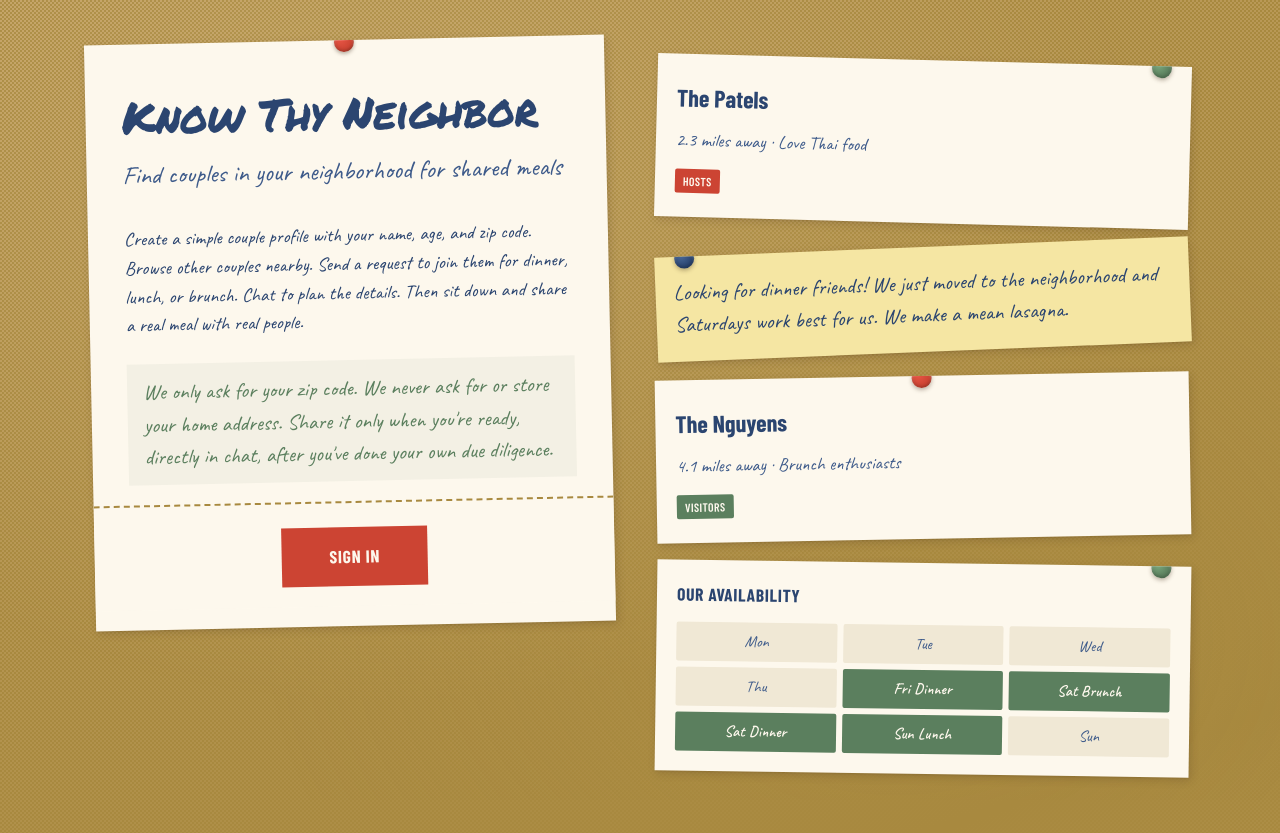
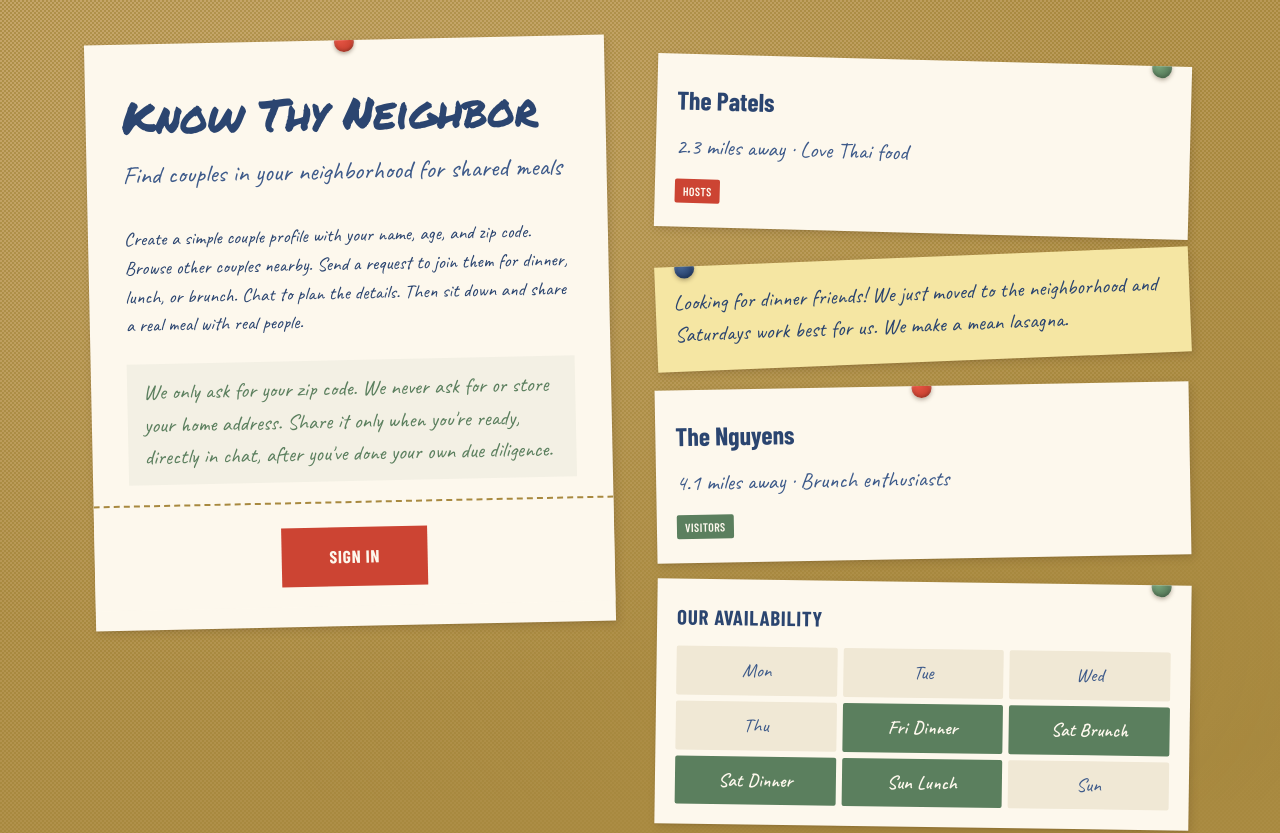
Before and after one commit to AmitKulkarni23/knowthyneighbor, a Next.js app in the folder frontend/: page / in a window 1280 px wide. Shown: the top 833 px of the page. Built offline with nearby package versions, Linux system fonts and the light colour scheme.

Commit message:
Increase font sizes on side cards: distance text, availability grid, and couple names.

```diff
--- a/frontend/src/app/page.tsx
+++ b/frontend/src/app/page.tsx
@@ -52,10 +52,10 @@ export default function Home() {
           {/* Couple card - The Patels */}
           <Card sx={{ ...rotatedCard(1.5), p: '24px 20px' }}>
             <Box sx={pinGreenSx} />
-            <Typography sx={{ fontFamily: 'var(--font-condensed), sans-serif', fontWeight: 700, fontSize: '1.5rem', color: 'var(--ink-blue)', mb: 0.75 }}>
+            <Typography sx={{ fontFamily: 'var(--font-condensed), sans-serif', fontWeight: 700, fontSize: '1.6rem', color: 'var(--ink-blue)', mb: 0.75 }}>
               The Patels
             </Typography>
-            <Typography sx={{ fontFamily: 'var(--font-handwriting), cursive', fontSize: '1.15rem', color: 'var(--ink-blue-light)', mb: 1.25 }}>
+            <Typography sx={{ fontFamily: 'var(--font-handwriting), cursive', fontSize: '1.4rem', color: 'var(--ink-blue-light)', mb: 1.25 }}>
               2.3 miles away &middot; Love Thai food
             </Typography>
             <Chip label="Hosts" size="small" sx={{ bgcolor: 'var(--pushpin-red)', color: 'var(--paper)' }} />
@@ -72,10 +72,10 @@ export default function Home() {
           {/* Couple card - The Nguyens */}
           <Card sx={{ ...rotatedCard(-1), p: '24px 20px' }}>
             <Box sx={{ ...pinRedSx as object }} />
-            <Typography sx={{ fontFamily: 'var(--font-condensed), sans-serif', fontWeight: 700, fontSize: '1.5rem', color: 'var(--ink-blue)', mb: 0.75 }}>
+            <Typography sx={{ fontFamily: 'var(--font-condensed), sans-serif', fontWeight: 700, fontSize: '1.6rem', color: 'var(--ink-blue)', mb: 0.75 }}>
               The Nguyens
             </Typography>
-            <Typography sx={{ fontFamily: 'var(--font-handwriting), cursive', fontSize: '1.15rem', color: 'var(--ink-blue-light)', mb: 1.25 }}>
+            <Typography sx={{ fontFamily: 'var(--font-handwriting), cursive', fontSize: '1.4rem', color: 'var(--ink-blue-light)', mb: 1.25 }}>
               4.1 miles away &middot; Brunch enthusiasts
             </Typography>
             <Chip label="Visitors" size="small" sx={{ bgcolor: 'var(--thumbtack-green)', color: 'var(--paper)' }} />
@@ -84,17 +84,17 @@ export default function Home() {
           {/* Calendar card */}
           <Card sx={{ ...rotatedCard(0.8), p: '20px' }}>
             <Box sx={pinGreenSx} />
-            <Typography sx={{ fontFamily: 'var(--font-condensed), sans-serif', fontWeight: 700, fontSize: '1.1rem', textTransform: 'uppercase', letterSpacing: '0.04em', color: 'var(--ink-blue)', mb: 1.5 }}>
+            <Typography sx={{ fontFamily: 'var(--font-condensed), sans-serif', fontWeight: 700, fontSize: '1.3rem', textTransform: 'uppercase', letterSpacing: '0.04em', color: 'var(--ink-blue)', mb: 1.5 }}>
               Our Availability
             </Typography>
             <Box sx={{ display: 'grid', gridTemplateColumns: 'repeat(3, 1fr)', gap: '6px' }}>
               {['Mon', 'Tue', 'Wed', 'Thu'].map((d) => (
-                <Box key={d} sx={{ p: '6px 4px', textAlign: 'center', fontFamily: 'var(--font-handwriting), cursive', fontSize: '1rem', color: 'var(--ink-blue-light)', bgcolor: 'var(--paper-aged)', borderRadius: '2px' }}>{d}</Box>
+                <Box key={d} sx={{ p: '8px 6px', textAlign: 'center', fontFamily: 'var(--font-handwriting), cursive', fontSize: '1.2rem', color: 'var(--ink-blue-light)', bgcolor: 'var(--paper-aged)', borderRadius: '2px' }}>{d}</Box>
               ))}
               {['Fri Dinner', 'Sat Brunch', 'Sat Dinner', 'Sun Lunch'].map((d) => (
-                <Box key={d} sx={{ p: '6px 4px', textAlign: 'center', fontFamily: 'var(--font-handwriting), cursive', fontSize: '1rem', color: 'var(--paper)', bgcolor: 'var(--thumbtack-green)', borderRadius: '2px', fontWeight: 600 }}>{d}</Box>
+                <Box key={d} sx={{ p: '8px 6px', textAlign: 'center', fontFamily: 'var(--font-handwriting), cursive', fontSize: '1.2rem', color: 'var(--paper)', bgcolor: 'var(--thumbtack-green)', borderRadius: '2px', fontWeight: 600 }}>{d}</Box>
               ))}
-              <Box sx={{ p: '6px 4px', textAlign: 'center', fontFamily: 'var(--font-handwriting), cursive', fontSize: '1rem', color: 'var(--ink-blue-light)', bgcolor: 'var(--paper-aged)', borderRadius: '2px' }}>Sun</Box>
+              <Box sx={{ p: '8px 6px', textAlign: 'center', fontFamily: 'var(--font-handwriting), cursive', fontSize: '1.2rem', color: 'var(--ink-blue-light)', bgcolor: 'var(--paper-aged)', borderRadius: '2px' }}>Sun</Box>
             </Box>
           </Card>
         </Box>
```
